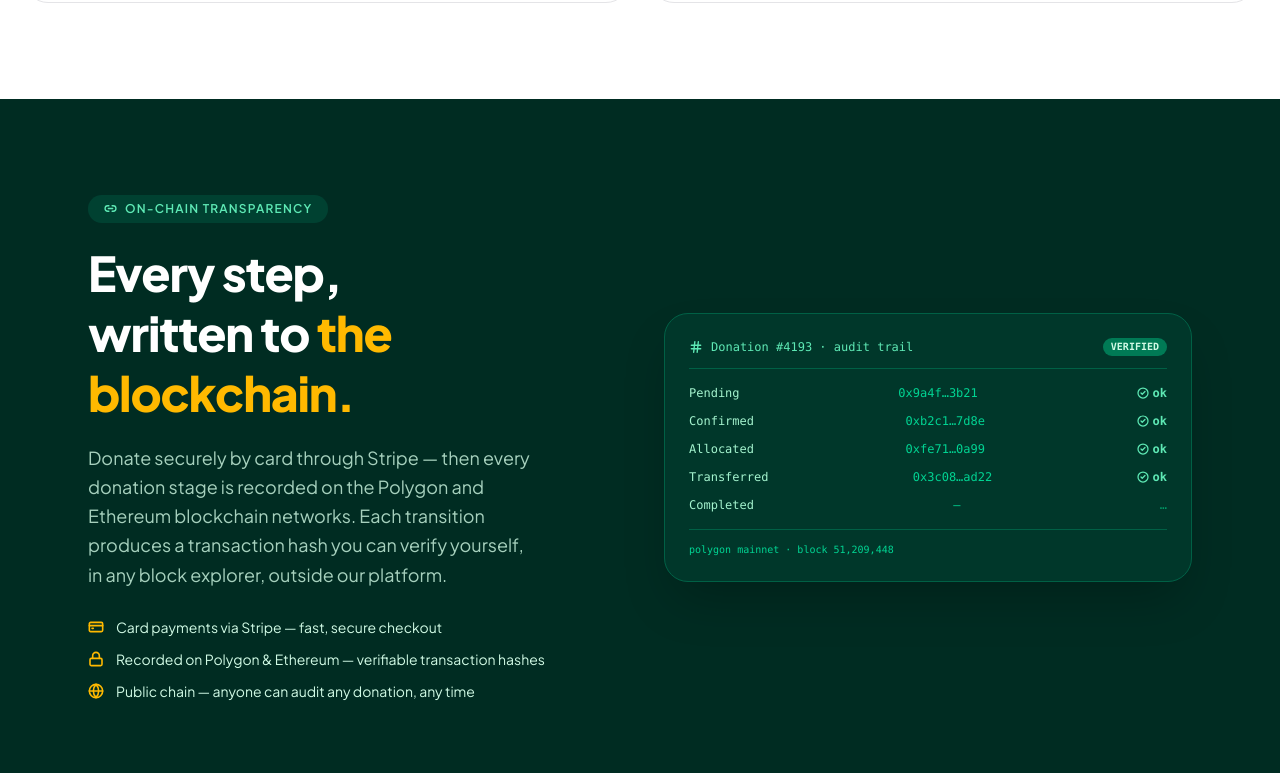
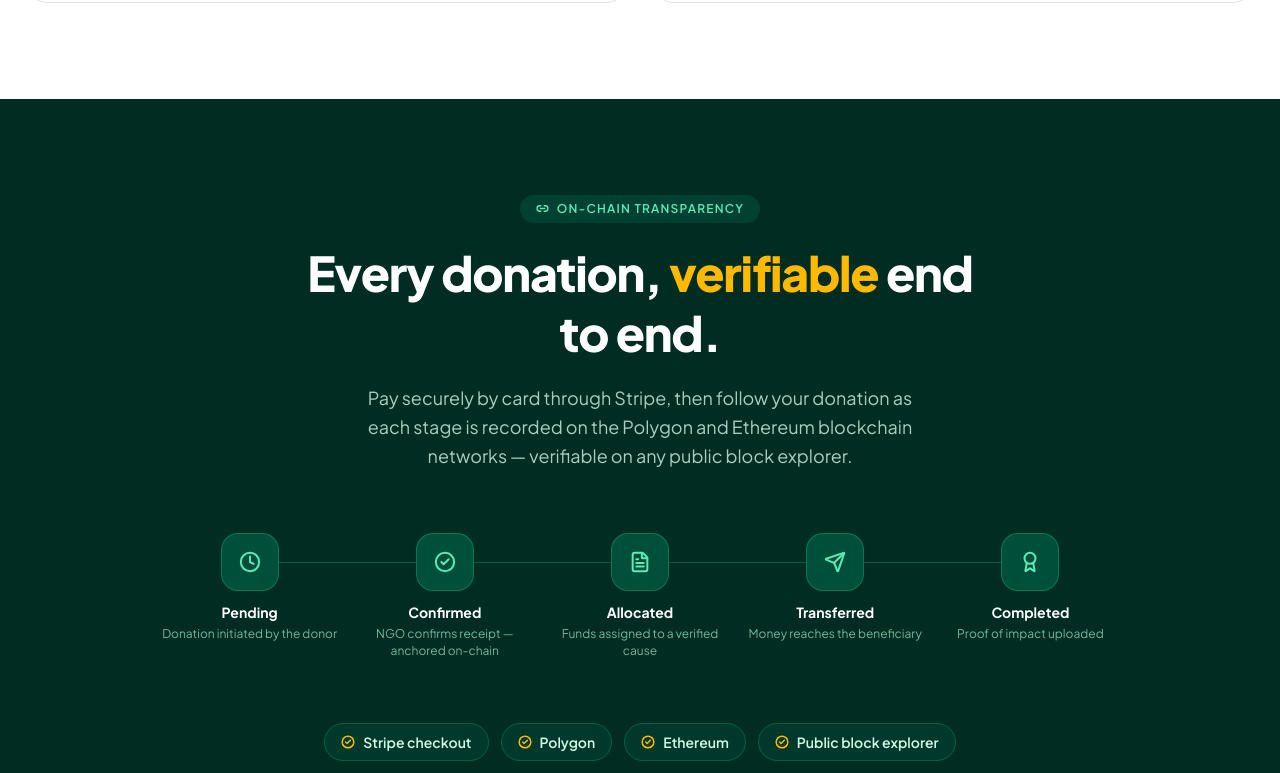
Before and after one commit to donatelink/fyp-donate-link, a Next.js app: page / in a window 1280 px wide. Shown: the part 2887-3660 px from the top of the page. Built offline with nearby package versions, Linux system fonts and the light colour scheme.

Commit message:
Redesign on-chain transparency section (drop mock card, stage flow + badges)
Co-Authored-By: Claude Opus 4.8 (1M context) <noreply@anthropic.com>

```diff
--- a/pages/index.jsx
+++ b/pages/index.jsx
@@ -9,16 +9,13 @@ import {
   CheckCircle2,
   ChevronRight,
   Clock,
-  CreditCard,
   Droplets,
   FileText,
   Globe,
   GraduationCap,
   HandHeart,
-  Hash,
   Heart,
   Link2,
-  Lock,
   Quote as QuoteIcon,
   Repeat,
   Send,
@@ -384,81 +381,48 @@ function Features() {
 }
 
 function Blockchain() {
-  const rows = [
-    { stage: "Pending", hash: "0x9a4f…3b21", status: "verified" },
-    { stage: "Confirmed", hash: "0xb2c1…7d8e", status: "verified" },
-    { stage: "Allocated", hash: "0xfe71…0a99", status: "verified" },
-    { stage: "Transferred", hash: "0x3c08…ad22", status: "verified" },
-    { stage: "Completed", hash: "—", status: "pending" },
-  ];
+  const networks = ["Stripe checkout", "Polygon", "Ethereum", "Public block explorer"];
   return (
     <section id="chain" className="bg-emerald-950">
-      <div className="mx-auto grid max-w-6xl items-center gap-12 px-6 py-24 lg:grid-cols-2">
-        <div>
+      <div className="mx-auto max-w-5xl px-6 py-24 text-center">
         <span className="inline-flex items-center gap-2 rounded-full bg-emerald-900/60 px-4 py-1.5 text-xs font-semibold uppercase tracking-widest text-emerald-300">
           <Link2 size={13} strokeWidth={2.5} /> On-chain transparency
         </span>
-          <h2 className="mt-5 text-4xl font-extrabold leading-tight tracking-tight text-white sm:text-5xl">
-            Every step,<br />
-            written to <span className="text-amber-400">the blockchain.</span>
+        <h2 className="mx-auto mt-5 max-w-2xl text-4xl font-extrabold leading-tight tracking-tight text-white sm:text-5xl">
+          Every donation, <span className="text-amber-400">verifiable</span> end to end.
         </h2>
-          <p className="mt-5 max-w-md text-lg leading-relaxed text-emerald-100/80">
-            Donate securely by card through Stripe — then every donation stage is recorded on the
-            Polygon and Ethereum blockchain networks. Each transition produces a transaction hash
-            you can verify yourself, in any block explorer, outside our platform.
+        <p className="mx-auto mt-5 max-w-xl text-lg leading-relaxed text-emerald-100/80">
+          Pay securely by card through Stripe, then follow your donation as each stage is recorded
+          on the Polygon and Ethereum blockchain networks — verifiable on any public block explorer.
         </p>
-          <ul className="mt-7 space-y-3 text-sm text-emerald-100">
-            <li className="flex items-start gap-3">
-              <CreditCard size={16} strokeWidth={2.4} className="mt-0.5 shrink-0 text-amber-400" />
-              <span>Card payments via Stripe — fast, secure checkout</span>
-            </li>
-            <li className="flex items-start gap-3">
-              <Lock size={16} strokeWidth={2.4} className="mt-0.5 shrink-0 text-amber-400" />
-              <span>Recorded on Polygon &amp; Ethereum — verifiable transaction hashes</span>
-            </li>
-            <li className="flex items-start gap-3">
-              <Globe size={16} strokeWidth={2.4} className="mt-0.5 shrink-0 text-amber-400" />
-              <span>Public chain — anyone can audit any donation, any time</span>
-            </li>
-          </ul>
+
+        <div className="mt-16 grid grid-cols-2 gap-y-10 sm:grid-cols-5 sm:gap-y-0">
+          {STAGES.map((s, i) => {
+            const I = s.Icon;
+            return (
+              <div key={s.num} className="relative flex flex-col items-center px-2">
+                {i > 0 && (
+                  <span className="absolute right-1/2 top-7 hidden h-px w-full bg-emerald-800 sm:block" />
+                )}
+                <span className="relative z-10 flex h-14 w-14 items-center justify-center rounded-2xl bg-emerald-900 text-emerald-300 ring-1 ring-emerald-700">
+                  <I size={22} strokeWidth={2.2} />
+                </span>
+                <span className="mt-3 text-sm font-bold text-white">{s.title}</span>
+                <span className="mt-1 text-xs leading-snug text-emerald-200/70">{s.desc}</span>
+              </div>
+            );
+          })}
         </div>
 
-        <div className="rounded-3xl border border-emerald-800 bg-emerald-900/30 p-6 shadow-2xl">
-          <div className="flex items-center justify-between border-b border-emerald-800 pb-3 font-mono text-xs">
-            <span className="flex items-center gap-2 text-emerald-300">
-              <Hash size={14} strokeWidth={2.4} />
-              Donation #4193 · audit trail
+        <div className="mt-16 flex flex-wrap items-center justify-center gap-3">
+          {networks.map((b) => (
+            <span
+              key={b}
+              className="inline-flex items-center gap-2 rounded-full border border-emerald-800 bg-emerald-900/40 px-4 py-2 text-sm font-semibold text-emerald-100"
+            >
+              <CheckCircle2 size={14} strokeWidth={2.5} className="text-amber-400" /> {b}
             </span>
-            <span className="rounded-full bg-emerald-700 px-2 py-0.5 text-[10px] font-bold text-emerald-100">
-              VERIFIED
-            </span>
-          </div>
-          <div className="mt-4 space-y-3 font-mono text-xs">
-            {rows.map((r) => (
-              <div key={r.stage} className="flex items-center justify-between">
-                <span className="text-emerald-200">{r.stage}</span>
-                <span className="text-emerald-400">{r.hash}</span>
-                <span
-                  className={
-                    r.status === "verified"
-                      ? "flex items-center gap-1 font-bold text-emerald-300"
-                      : "text-emerald-600"
-                  }
-                >
-                  {r.status === "verified" ? (
-                    <>
-                      <CheckCircle2 size={12} strokeWidth={2.5} /> ok
-                    </>
-                  ) : (
-                    "…"
-                  )}
-                </span>
-              </div>
           ))}
-          </div>
-          <p className="mt-4 border-t border-emerald-800 pt-3 font-mono text-[10px] text-emerald-400">
-            polygon mainnet · block 51,209,448
-          </p>
         </div>
       </div>
     </section>
```
Lines whose indentation alone changed are shown as unchanged.
